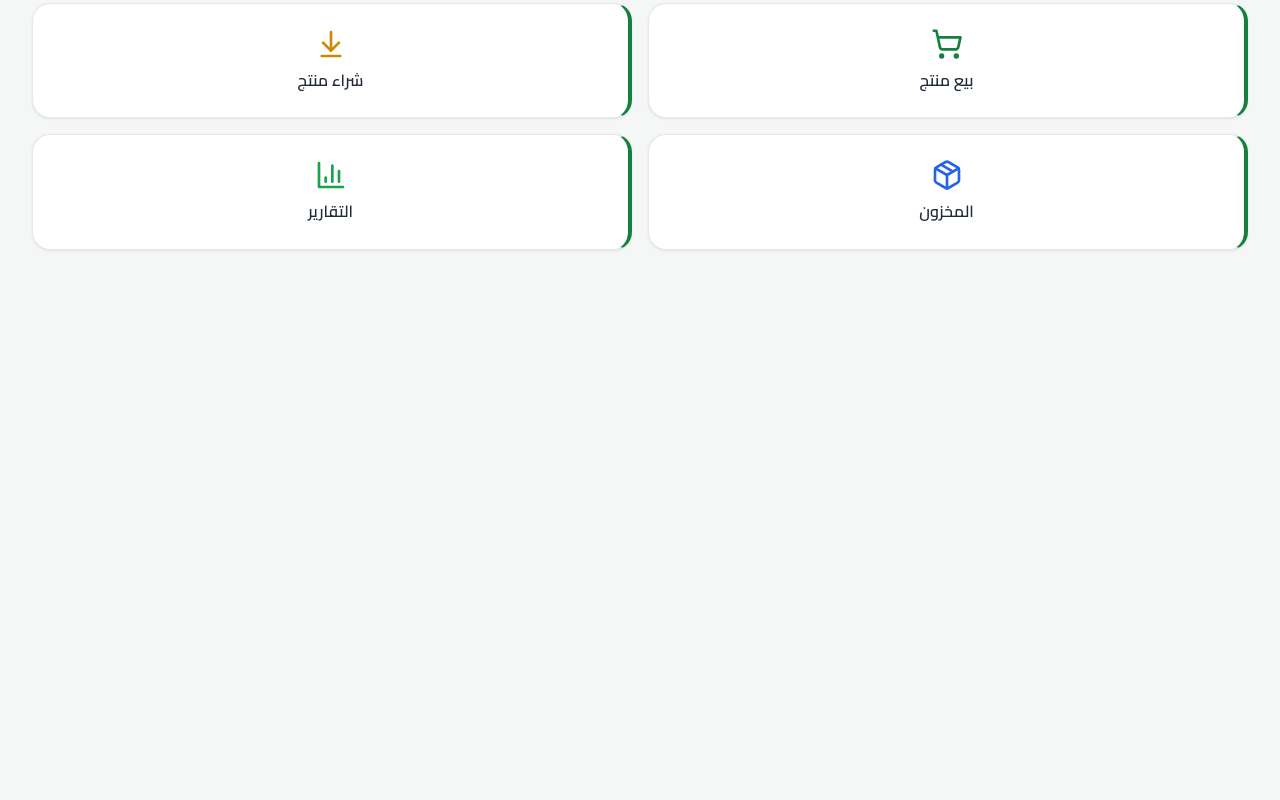
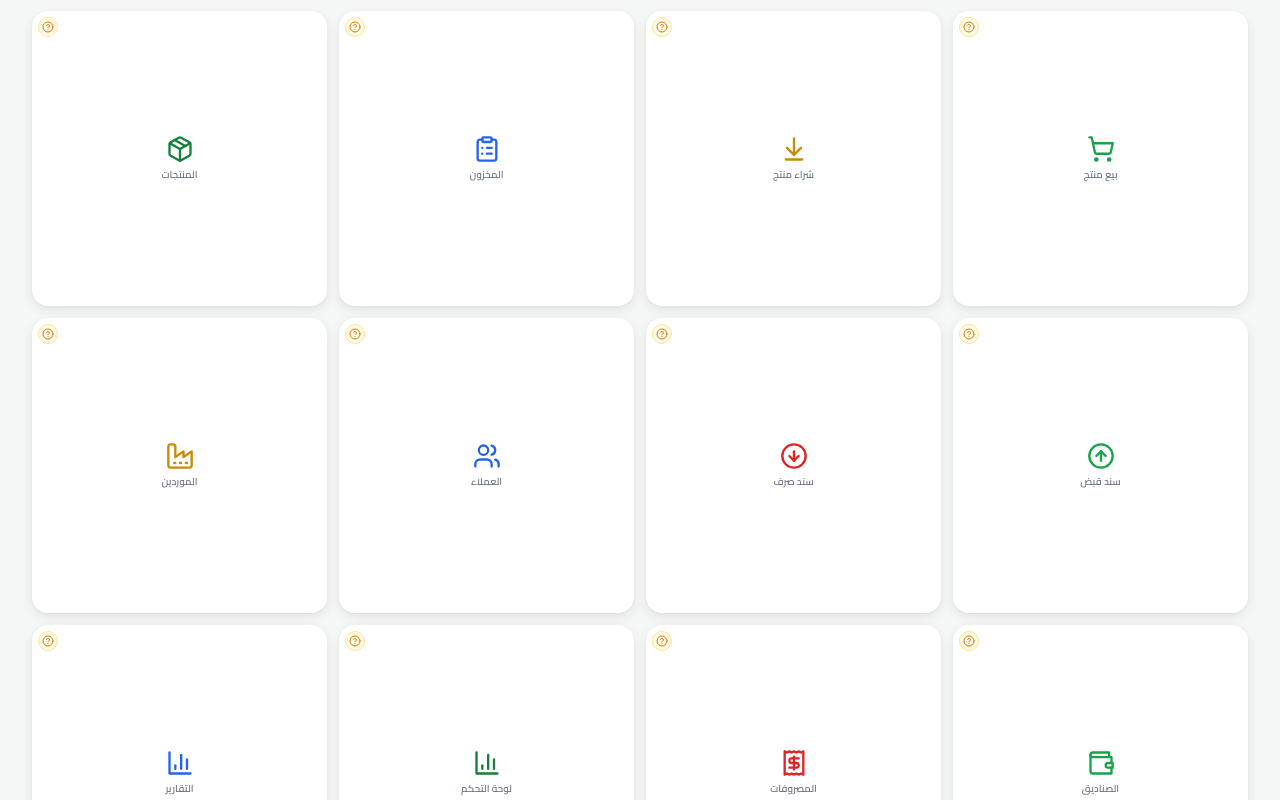
Before and after one commit to mlutf7-source/grocery-app, a React (Vite) app: page /#/ in a window 1280 px wide. Shown: the part 180-980 px from the top of the page. Before the commit the page ends 944 px from the top, so only its background shows below. Built offline with nearby package versions, Linux system fonts and the light colour scheme.

Commit message:
Update Home.tsx

```diff
--- a/src/pages/Home.tsx
+++ b/src/pages/Home.tsx
@@ -1,39 +1,81 @@
+import { useState } from 'react';
 import { useNavigate } from 'react-router-dom';
 import Card from '@/components/ui/Card';
-import { ShoppingCart, ArrowDownToLine, Package, BarChart3 } from 'lucide-react';
+import Dialog from '@/components/ui/Dialog';
+import {
+  ShoppingCart, ArrowDownToLine, BarChart3, Package, ClipboardList,
+  ArrowUpCircle, ArrowDownCircle, Users, Factory, Wallet, Receipt,
+  HelpCircle, Settings, Trash2, BookOpen, Store
+} from 'lucide-react';
+
+const items = [
+  { title: 'بيع منتج', icon: ShoppingCart, path: '/sales', color: 'text-success', bg: 'bg-success/10', desc: 'إنشاء فاتورة بيع نقدي أو آجل. ابحث عن المنتج وأضفه للفاتورة.' },
+  { title: 'شراء منتج', icon: ArrowDownToLine, path: '/purchases', color: 'text-warning', bg: 'bg-warning/10', desc: 'إنشاء فاتورة شراء من مورد. اختر وحدة الشراء (كرتون/حبة).' },
+  { title: 'المخزون', icon: ClipboardList, path: '/inventory', color: 'text-info', bg: 'bg-info/10', desc: 'مراقبة المخزون الحالي. يظهر عدد الحبات والكراتين، قيمة المخزون.' },
+  { title: 'المنتجات', icon: Package, path: '/products', color: 'text-primary', bg: 'bg-primary-light', desc: 'إضافة وتعديل وحذف المنتجات. يمكنك إدخال المنتج بالكرتون أو الحبة.' },
+  { title: 'سند قبض', icon: ArrowUpCircle, path: '/receipt', color: 'text-success', bg: 'bg-success/10', desc: 'تسجيل مبلغ تم استلامه من عميل أو مورد.' },
+  { title: 'سند صرف', icon: ArrowDownCircle, path: '/payment', color: 'text-danger', bg: 'bg-danger/10', desc: 'تسجيل مبلغ تم دفعه إلى مورد أو عميل.' },
+  { title: 'العملاء', icon: Users, path: '/customers', color: 'text-info', bg: 'bg-info/10', desc: 'إدارة حسابات العملاء: إضافة وتعديل وحذف. عرض الرصيد (عليه/له).' },
+  { title: 'الموردين', icon: Factory, path: '/suppliers', color: 'text-warning', bg: 'bg-warning/10', desc: 'إدارة حسابات الموردين: إضافة وتعديل وحذف. عرض الرصيد (له/عليه).' },
+  { title: 'الصناديق', icon: Wallet, path: '/cashboxes', color: 'text-success', bg: 'bg-success/10', desc: 'إدارة الصناديق النقدية. الصندوق الرئيسي جاهز افتراضياً.' },
+  { title: 'المصروفات', icon: Receipt, path: '/expenses', color: 'text-danger', bg: 'bg-danger/10', desc: 'تسجيل المصروفات اليومية: إيجارات، رواتب، كهرباء.' },
+  { title: 'لوحة التحكم', icon: BarChart3, path: '/dashboard', color: 'text-primary', bg: 'bg-primary-light', desc: 'نظرة عامة على أداء المتجر: رصيد الصناديق، المخزون، المبيعات.' },
+  { title: 'التقارير', icon: BarChart3, path: '/reports', color: 'text-info', bg: 'bg-info/10', desc: 'تقارير شاملة: كشوف حسابات العملاء والموردين والصناديق.' },
+  { title: 'الإعدادات', icon: Settings, path: '/settings', color: 'text-text-secondary', bg: 'bg-gray-100', desc: 'تخصيص التطبيق: العملة، النسخ الاحتياطي، قفل التطبيق.' },
+  { title: 'تعليمات', icon: BookOpen, path: '/guide', color: 'text-info', bg: 'bg-info/10', desc: 'شرح كامل لطريقة استخدام جميع أقسام التطبيق.' },
+  { title: 'سلة المحذوفات', icon: Trash2, path: '/trash', color: 'text-danger', bg: 'bg-danger/10', desc: 'استعادة أو حذف نهائي للعناصر المحذوفة.' },
+  { title: 'بيانات المستخدم', icon: Store, path: '/store-info', color: 'text-primary', bg: 'bg-primary-light', desc: 'تحديث بيانات المتجر: الاسم، المالك، الهاتف، العنوان، والشعار.' },
+];
 
 export default function Home() {
-  const navigate = useNavigate();
+  const nav = useNavigate();
+  const [infoOpen, setInfoOpen] = useState(false);
+  const [infoTitle, setInfoTitle] = useState('');
+  const [infoDesc, setInfoDesc] = useState('');
+
+  const openInfo = (title: string, desc: string) => {
+    setInfoTitle(title);
+    setInfoDesc(desc);
+    setInfoOpen(true);
+  };
 
   return (
-    <div className="page-container">
-      <h1 className="page-title">القائمة الرئيسية</h1>
-      <div className="grid grid-cols-2 gap-4">
-        <Card variant="accent" className="!p-6 cursor-pointer hover:shadow-card-hover" onClick={() => navigate('/sales')}>
-          <div className="flex flex-col items-center gap-2">
-            <ShoppingCart size={32} className="text-primary" />
-            <span className="font-semibold text-body">بيع منتج</span>
-          </div>
-        </Card>
-        <Card variant="accent" className="!p-6 cursor-pointer hover:shadow-card-hover" onClick={() => navigate('/purchases')}>
-          <div className="flex flex-col items-center gap-2">
-            <ArrowDownToLine size={32} className="text-warning" />
-            <span className="font-semibold text-body">شراء منتج</span>
-          </div>
-        </Card>
-        <Card variant="accent" className="!p-6 cursor-pointer hover:shadow-card-hover" onClick={() => navigate('/inventory')}>
-          <div className="flex flex-col items-center gap-2">
-            <Package size={32} className="text-info" />
-            <span className="font-semibold text-body">المخزون</span>
-          </div>
-        </Card>
-        <Card variant="accent" className="!p-6 cursor-pointer hover:shadow-card-hover" onClick={() => navigate('/reports')}>
-          <div className="flex flex-col items-center gap-2">
-            <BarChart3 size={32} className="text-success" />
-            <span className="font-semibold text-body">التقارير</span>
-          </div>
-        </Card>
+    <div className="page-container pb-24">
+      <h1 className="page-title mb-6">القائمة الرئيسية</h1>
+
+      {/* شبكة 4 أعمدة للأيقونات الرباعية الأبعاد */}
+      <div className="grid grid-cols-4 gap-3">
+        {items.map((item, i) => {
+          const Icon = item.icon;
+          return (
+            <div key={i} className="relative flex flex-col items-center">
+              <Card
+                variant="icon"
+                className="w-full aspect-square gap-1.5 h-auto min-h-[85px] cursor-pointer hover:shadow-card-hover transition-shadow relative"
+                onClick={() => nav(item.path)}
+              >
+                <button
+                  className="absolute top-1.5 left-1.5 flex items-center justify-center w-5 h-5 rounded-full bg-amber-50 text-amber-600 hover:bg-amber-100 transition-colors border border-amber-200"
+                  onClick={(e) => { e.stopPropagation(); openInfo(item.title, item.desc); }}
+                >
+                  <HelpCircle size={12} />
+                </button>
+                <Icon size={28} className={item.color} />
+                <span className="font-semibold text-[10px] text-center text-text-secondary leading-tight">
+                  {item.title}
+                </span>
+              </Card>
+            </div>
+          );
+        })}
       </div>
+
+      <Dialog open={infoOpen} onClose={() => setInfoOpen(false)} title={infoTitle}>
+        <div className="space-y-3 pb-4">
+          <p className="text-body text-text-secondary leading-relaxed">{infoDesc}</p>
+          <button onClick={() => setInfoOpen(false)} className="w-full py-2 bg-primary text-white rounded-btn text-small font-semibold">فهمت</button>
+        </div>
+      </Dialog>
     </div>
   );
-}
+    }
```
